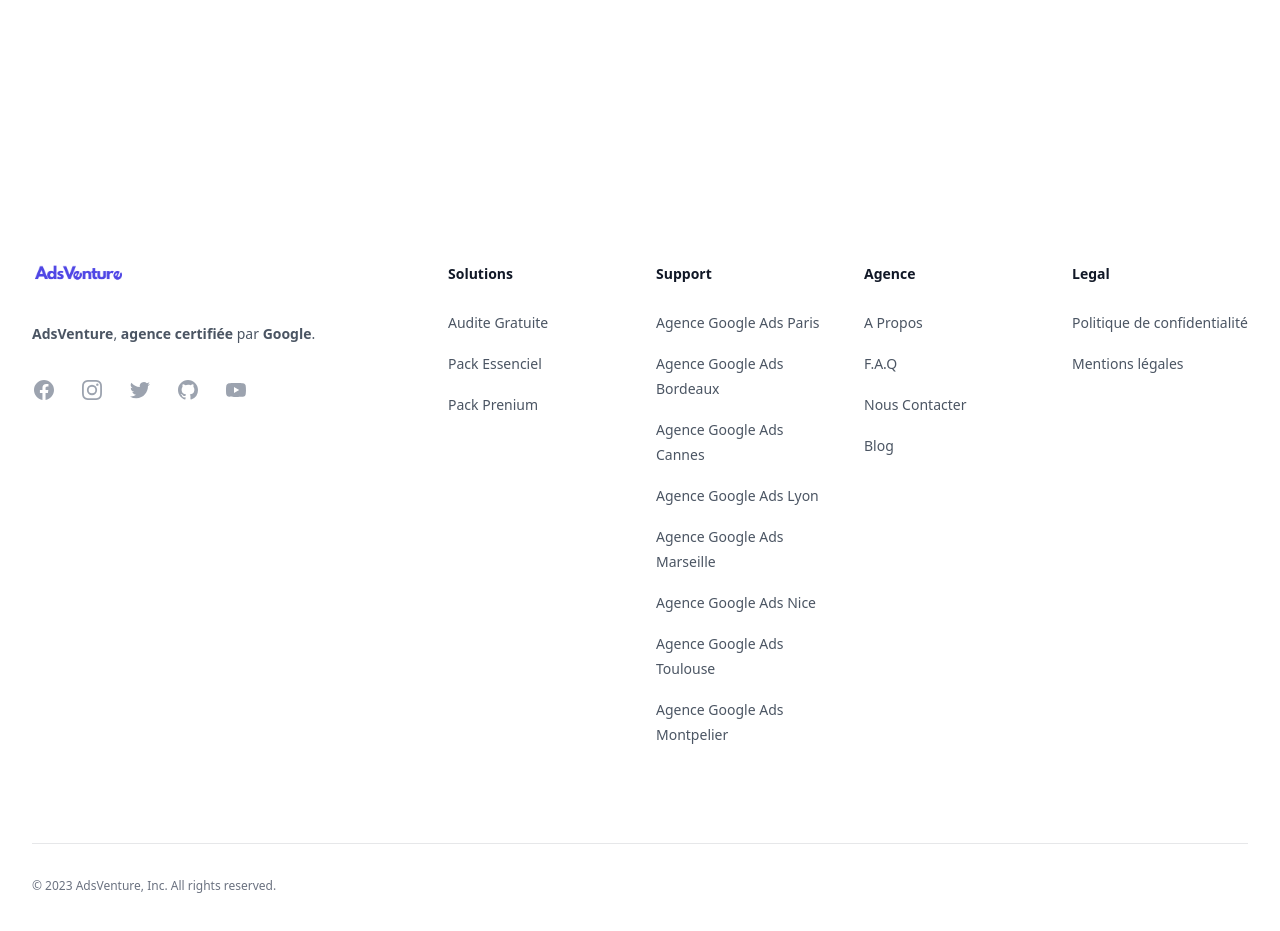
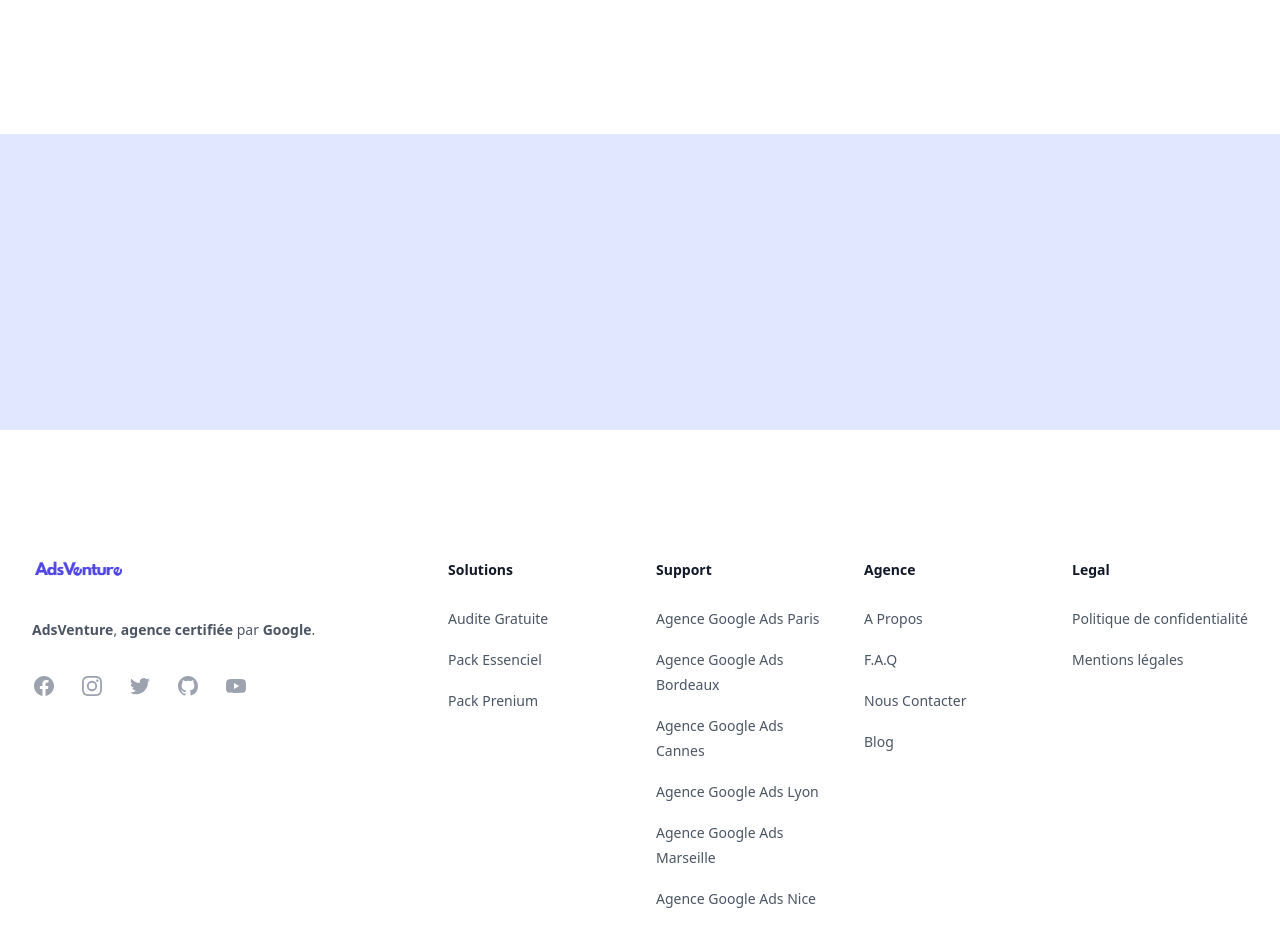
Before and after one commit to magicniclus/adsventure, a Next.js app: page /agence-google-ads in a window 1280 px wide. Shown: the part 6920-7851 px from the top of the page. Built offline with nearby package versions, Linux system fonts and the light colour scheme; grey boxes are pictures that could not be loaded.

Commit message:
Update index.js

```diff
--- a/pages/agence-google-ads/index.js
+++ b/pages/agence-google-ads/index.js
@@ -8,6 +8,7 @@ import Strategy from "../../components/Organisms/section/Strategy";
 import Expertise from "../../components/Organisms/section/Expertise";
 import TimeLine from "../../components/Organisms/TimeLine";
 import TestimonialGads from "../../components/Organisms/section/TestimonialGads";
+import Cta from "../../components/Organisms/Cta";
 
 const index = () => {
   return (
@@ -20,6 +21,7 @@ const index = () => {
       <Expertise />
       <TimeLine />
       <TestimonialGads />
+      <Cta />
     </LandingPage>
   );
 };
```
